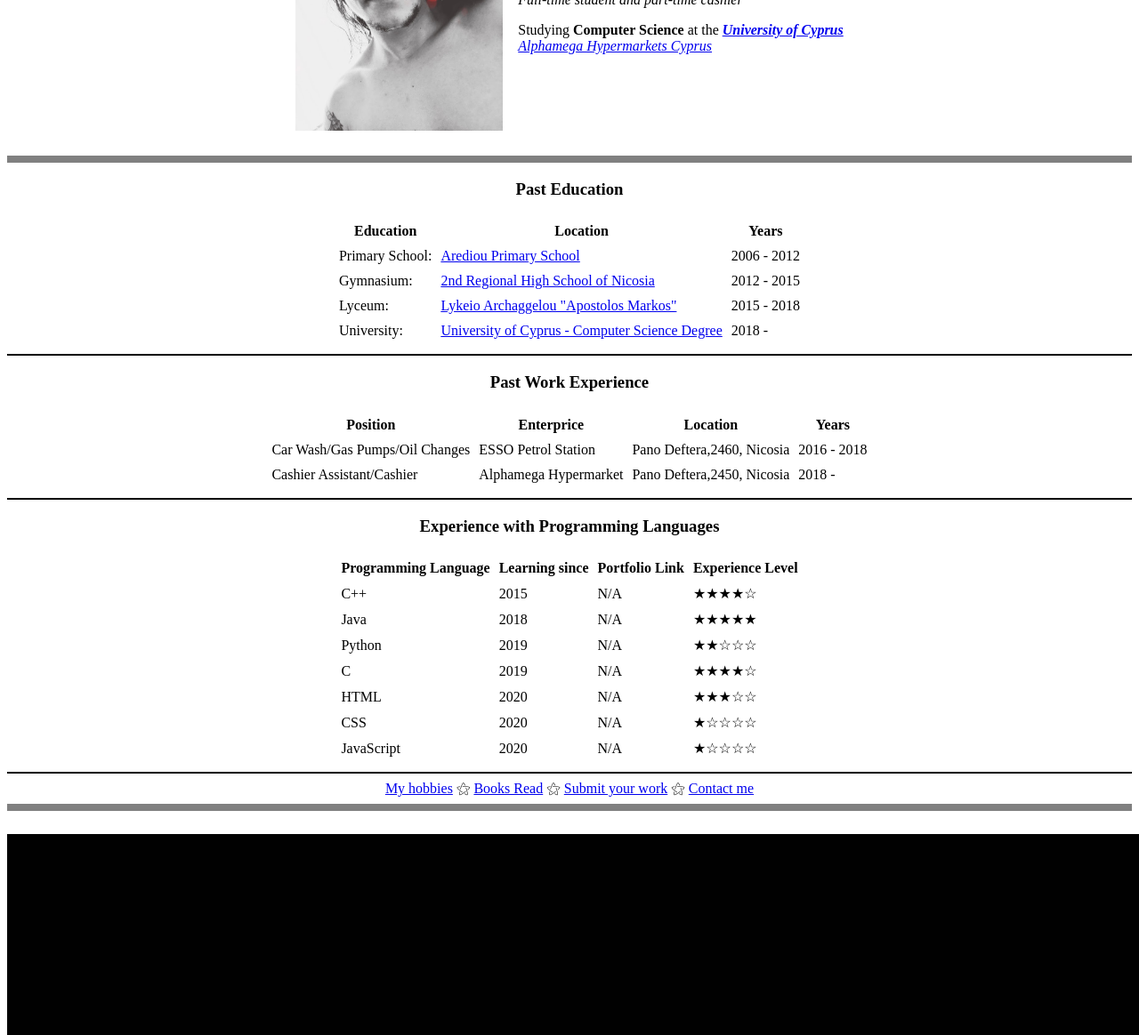
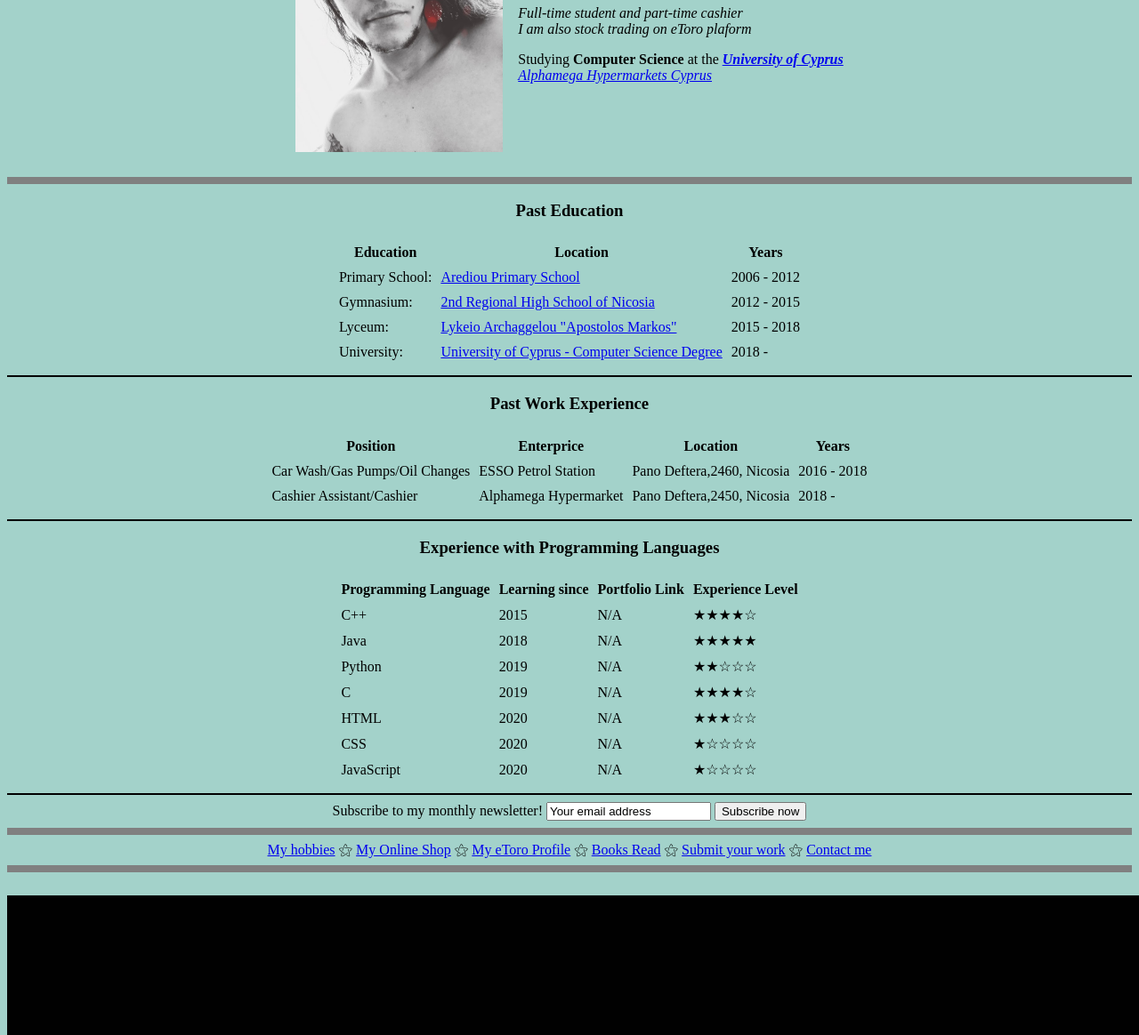
Before and after one commit to icanci01/web_app, a plain HTML site: page index.html in a window 1280 px wide. Shown: the part 682-1846 px from the top of the page at 89% size. Drawn offline with Linux system fonts and the light colour scheme.

Commit message:
MadeChanges
Added styling/shop portion of the site

```diff
--- a/index.html
+++ b/index.html
@@ -7,24 +7,24 @@
 </head>
 <center>
 
-  <body>
+  <body style="background-color: #a3d2ca;">
 
     <img src="images/cover_image.jpg" alt="Cover Picture Canciu Ionut Cristian" height="491" width="1163">
 
     <!-- Heading of the main page -->
+    <hr size="8" noshade>
     <table cellspacing="15">
       <tr>
         <td> <img src="images/profile_image.jpg" alt="Profile Picture Canciu Ionut - Cristian" height="310" width="233"></td>
         <td>
           <h1><a href="https://github.com/icanci01">Canciu Ionut - Cristian</a></h1>
-          <p><em>Full-time student and part-time cashier</em></p>
+          <p><em>Full-time student and part-time cashier<br> I am also stock trading on eToro plaform</em></p>
           <p>Studying <strong>Computer Science</strong> at the <em><strong><a href="http://ucy.ac.cy/en/">University of Cyprus</a></strong></em>
-            <br /><em><a href="https://www.alphamega.com.cy/en/">Alphamega Hypermarkets Cyprus</a></em>
+            <br><em><a href="https://www.alphamega.com.cy/en/">Alphamega Hypermarkets Cyprus</a></em>
           </p>
         </td>
       </tr>
     </table>
-
     <hr size="8" noshade>
 
     <!-- Education and Activities -->
@@ -156,7 +156,17 @@
       </tfoot>
     </table>
     <hr size="2" color="black">
+
+    <form class="" action="mailto:cs16_explosion@yahoo.com" method="post">
+      <label for="">Subscribe to my monthly newsletter!</label>
+      <input type="email" name="" value="Your email address">
+      <input type="submit" name="" value="Subscribe now">
+    </form>
+
+    <hr size="8" noshade>
     <a href="my_hobbies.html">My hobbies</a> &#9885;
+    <a href="myshop_index.html">My Online Shop</a> &#9885;
+    <a href="https://www.etoro.com/people/cristian_canciu">My eToro Profile</a> &#9885;
     <a href="books_read.html">Books Read</a> &#9885;
     <a href="submit_work.html">Submit your work</a> &#9885;
     <a href="contact_me.html">Contact me</a>
```
Also changed, not shown: myshop_index.html (added, +21 -0 lines).
